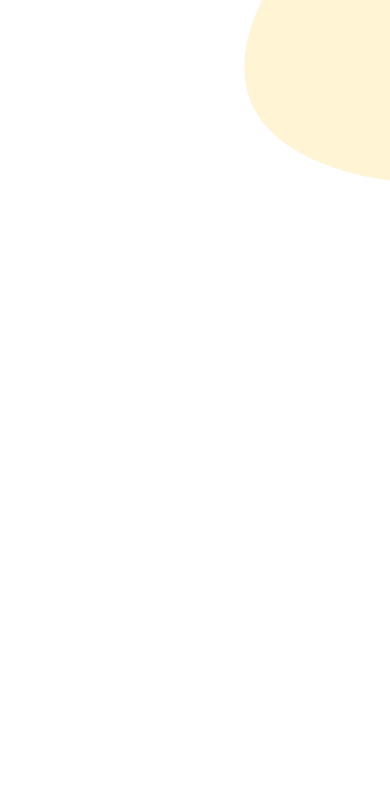
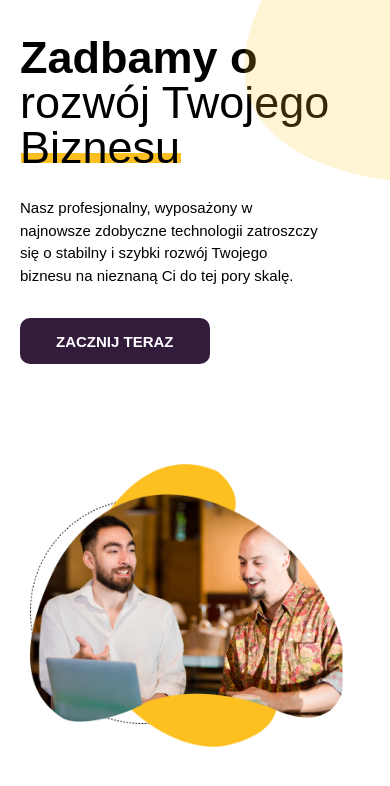
Before and after one commit to K2Ice/landing-agency, a plain HTML site: page index.html in a window 390 px wide. Shown: the part 58-844 px from the top of the page. Drawn offline with nearby package versions, Linux system fonts and the light colour scheme; a web font is replaced by a local one.

Commit message:
Add & style sectionHero

```diff
--- a/index.html
+++ b/index.html
@@ -56,5 +56,44 @@
         </div>
       </nav>
     </header>
+    <main>
+      <section class="section-hero">
+        <div class="container">
+          <div class="col-text">
+            <div class="box-text-slogan">
+              <h1 class="text-slogan">
+                Zadbamy o rozwój Twojego
+                <span class="text-underline">Biznesu</span>
+              </h1>
+            </div>
+            <div class="box-text-description">
+              <p class="text-description">
+                Nasz profesjonalny, wyposażony w najnowsze zdobyczne technologii
+                zatroszczy się o stabilny i szybki rozwój Twojego biznesu na
+                nieznaną Ci do tej pory skalę.
+              </p>
+            </div>
+            <button class="btn-start">ZACZNIJ TERAZ</button>
+          </div>
+          <div class="col-img">
+            <img
+              class="img-bg-line"
+              src="./assets/img/section-hero-circle.png"
+              alt="agency"
+            />
+            <img
+              class="img-bg-yellow"
+              src="./assets/img/section-hero-shape-bean.png"
+              alt="agency"
+            />
+            <img
+              class="img-people"
+              src="./assets/img/section-hero-pic1.png"
+              alt="agency team"
+            />
+          </div>
+        </div>
+      </section>
+    </main>
   </body>
 </html>
--- a/style.scss
+++ b/style.scss
@@ -4,3 +4,4 @@
 @import "style/mixins";
 @import "style/global";
 @import "style/header";
+@import "style/sectionHero";
--- /dev/null
+++ b/style/_sectionHero.scss
@@ -0,0 +1,186 @@
+.section-hero {
+  display: flex;
+  align-items: center;
+  margin-bottom: 150px;
+
+  @media (max-width: 1600px) {
+    margin: 0 20px 150px;
+  }
+
+  @media (max-width: 1059px) {
+    top: 15%;
+  }
+
+  @media (max-width: 768px) {
+    margin-bottom: 100px;
+  }
+
+  @media (max-width: 600px) {
+    margin-bottom: 80px;
+  }
+  @media (max-width: 480px) {
+    margin-bottom: 50px;
+  }
+
+  .container {
+    max-width: 1500px;
+    margin: 0 auto;
+    display: grid;
+    grid-template-columns: 1fr 1fr;
+
+    @media (max-width: 768px) {
+      grid-template-columns: 100%;
+      gap: 50px;
+    }
+  }
+
+  .col-text {
+    margin-right: 15%;
+    @media (max-width: 768px) {
+      margin-right: 0;
+    }
+
+    .box-text-slogan {
+      width: 600px;
+
+      @media (max-width: 1200px) {
+        width: 540px;
+      }
+      @media (max-width: 1059px) {
+        width: 450px;
+      }
+      @media (max-width: 860px) {
+        width: 340px;
+      }
+    }
+    .text-slogan {
+      font-weight: 300;
+      font-size: 87px;
+      line-height: 1;
+
+      @media (max-width: 1200px) {
+        font-size: 75px;
+      }
+      @media (max-width: 1059px) {
+        font-size: 65px;
+      }
+      @media (max-width: 860px) {
+        font-size: 50px;
+      }
+      @media (max-width: 480px) {
+        font-size: 45px;
+      }
+
+      &::first-line {
+        font-weight: 700;
+      }
+
+      .text-underline {
+        position: relative;
+        &::after {
+          content: "";
+          position: absolute;
+          width: 100%;
+          height: 20%;
+          left: 1px;
+          bottom: 20%;
+          background-color: #fdc021;
+          z-index: -1;
+        }
+      }
+    }
+
+    .box-text-description {
+      @media (max-width: 768px) {
+        width: 70%;
+        min-width: 300px;
+      }
+    }
+
+    .text-description {
+      margin: 27px 0 31px;
+      line-height: 1.5;
+      font-size: 17px;
+      @media (max-width: 1200px) {
+        font-size: 15px;
+      }
+    }
+
+    .btn-start {
+      padding: 22px 49px 21px;
+      background-color: $colorPrimary;
+      border-radius: 10px;
+      color: white;
+      font-size: 17px;
+      font-weight: 700;
+
+      @media (max-width: 1200px) {
+        font-size: 15px;
+        padding: 15px 36px 14px;
+      }
+    }
+  }
+}
+
+.col-img {
+  position: relative;
+  min-width: 300px;
+
+  @media (max-width: 1059px) {
+    top: 15%;
+  }
+
+  @media (max-width: 768px) {
+    min-height: 400px;
+    width: 60%;
+    top: 180px;
+    left: 50%;
+    transform: translateX(-50%);
+  }
+
+  @media (max-width: 600px) {
+    min-height: 300px;
+    top: 100px;
+  }
+  @media (max-width: 370px) {
+    transform: translateX(-53%);
+  }
+
+  .img-bg-yellow {
+    position: absolute;
+    top: -110px;
+    right: 55%;
+    transform: (translateX(50%));
+    width: 65%;
+    aspect-ratio: 1 / 1.45;
+    @media (max-width: 600px) {
+      top: -50px;
+    }
+  }
+
+  .img-bg-line {
+    position: absolute;
+    top: -7%;
+    right: 30%;
+    width: 75%;
+    aspect-ratio: 1;
+
+    @media (max-width: 860px) {
+      top: -15%;
+    }
+
+    @media (max-width: 600px) {
+      top: -5%;
+    }
+  }
+
+  .img-people {
+    position: absolute;
+    top: -60px;
+    right: 0;
+    width: 105%;
+    @media (max-width: 600px) {
+      top: -20px;
+    }
+  }
+}
```
Also changed, not shown: style.css, 1 other file.
